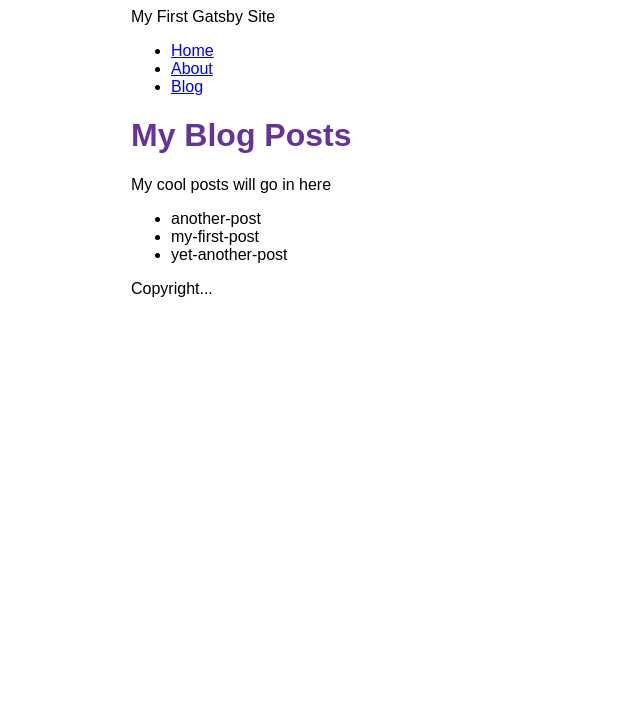
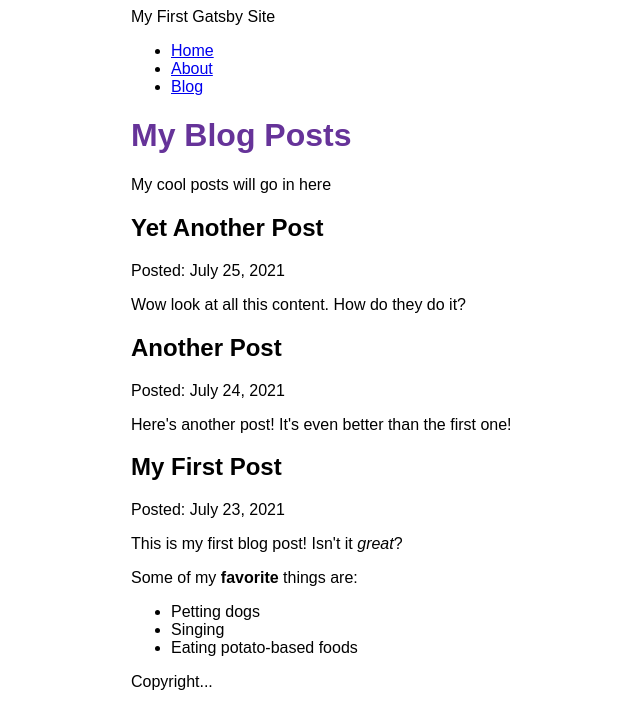
Before and after one commit to leeyeonji28/my-blog-2022-05-31, a Gatsby site: page /blog in a window 1280 px wide. Shown: the whole page, without its empty margins (259-899 px from the left). Built offline with nearby package versions, Linux system fonts and the light colour scheme; Gatsby itself is replaced by a stand-in of ours.

Commit message:
블로그 내용 표시

```diff
--- a/src/pages/blog.js
+++ b/src/pages/blog.js
@@ -1,13 +1,19 @@
 import { graphql, useStaticQuery } from "gatsby";
 import React from "react";
+import { MDXRenderer } from "gatsby-plugin-mdx";
 import Layout from "../components/layout";
 
 function BlogPage() {
   const data = useStaticQuery(graphql`
     query {
-      allFile {
+      allMdx(sort: { fields: frontmatter___date, order: DESC }) {
         nodes {
-          name
+          frontmatter {
+            date(formatString: "MMMM D, YYYY")
+            title
+          }
+          id
+          body
         }
       }
     }
@@ -17,11 +23,13 @@ function BlogPage() {
     <Layout pageTitle="My Blog Posts">
       <p>My cool posts will go in here</p>
 
-      <ul>
-        {data.allFile.nodes.map((node) => (
-          <li key={node.name}>{node.name}</li>
-        ))}
-      </ul>
+      {data.allMdx.nodes.map((node) => (
+        <article key={node.id}>
+          <h2>{node.frontmatter.title}</h2>
+          <p>Posted: {node.frontmatter.date}</p>
+          <MDXRenderer>{node.body}</MDXRenderer>
+        </article>
+      ))}
     </Layout>
   );
 }
```
